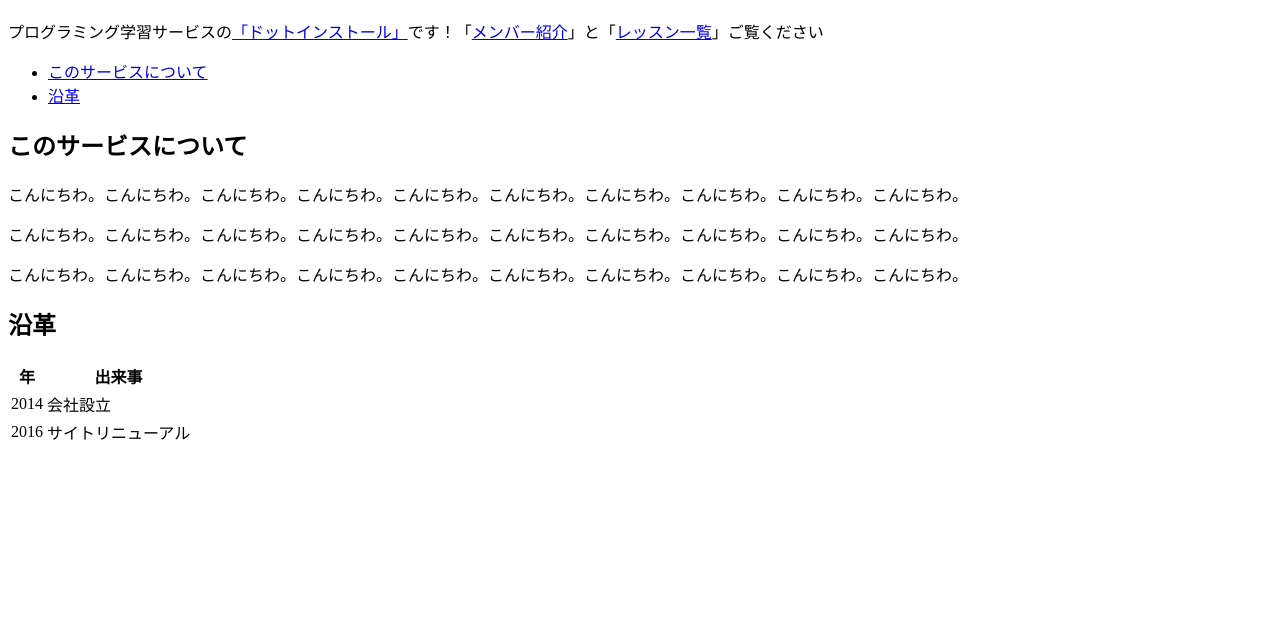
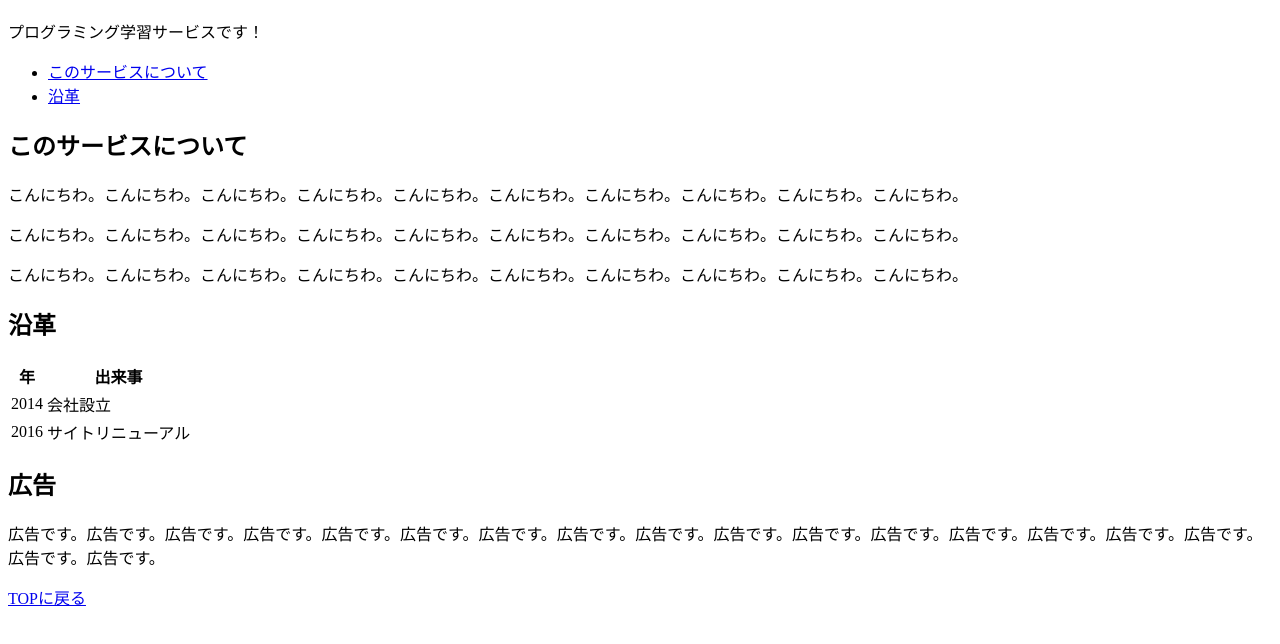
Before and after one commit to karineko002/dotinstall_DetailsHTML, a plain HTML site: page index.html in a window 1280 px wide. Shown: the part 132-776 px from the top of the page. Drawn offline with Linux system fonts and the light colour scheme.

Commit message:
詳細HTML基礎文法編　#19

```diff
--- a/index.html
+++ b/index.html
@@ -8,22 +8,31 @@
 
   </head>
   <body>
+    <header>
      <img src="basic_html_tags_v2/MyHTML/img/logo.png" width="300" height="50" alt="ドットインストールのロゴです">
-    <!-- memo -->
+    </header>
+
+    <main>
+
       <h1>ドットインストール</h1>
-    <p>プログラミング学習サービスの<a href="https://dotinstall.com/" targe="_blank">「ドットインストール」</a>です！「<a href="menbers.html">メンバー紹介</a>」と「<a href="lessons/index.html">レッスン一覧</a>」ご覧ください</p>
-
+      <p>プログラミング学習サービスです！</p>
+      <nav>
         <ul>
           <li><a href="#about">このサービスについて</a></li>
           <li><a href="#history">沿革</a></li>
         </ul>
+      </nav>
+      <section>
 
-    <h2 id="about">このサービスについて</h2>
+        <h1 id="about">このサービスについて</h1>
         <p>こんにちわ。こんにちわ。こんにちわ。こんにちわ。こんにちわ。こんにちわ。こんにちわ。こんにちわ。こんにちわ。こんにちわ。</p>
         <p>こんにちわ。こんにちわ。こんにちわ。こんにちわ。こんにちわ。こんにちわ。こんにちわ。こんにちわ。こんにちわ。こんにちわ。</p>
         <p>こんにちわ。こんにちわ。こんにちわ。こんにちわ。こんにちわ。こんにちわ。こんにちわ。こんにちわ。こんにちわ。こんにちわ。</p>
 
-    <h2 id="history">沿革</h2>
+      </section>
+      <section>
+
+        <h1 id="history">沿革</h1>
         <table>
           <thead>
             <tr>
@@ -42,6 +51,16 @@
             </tr>
           </tbody>
         </table>
+      </section>
+      </main>
 
+      <aside>
+        <h2>広告</h2>
+        <p>広告です。広告です。広告です。広告です。広告です。広告です。広告です。広告です。広告です。広告です。広告です。広告です。広告です。広告です。広告です。広告です。広告です。広告です。</p>
+       </aside>
+
+      <footer>
+        <p><a href="#top"> TOPに戻る</a></p>
+      </footer>
 
 </html>
```
Lines whose indentation alone changed are shown as unchanged.
